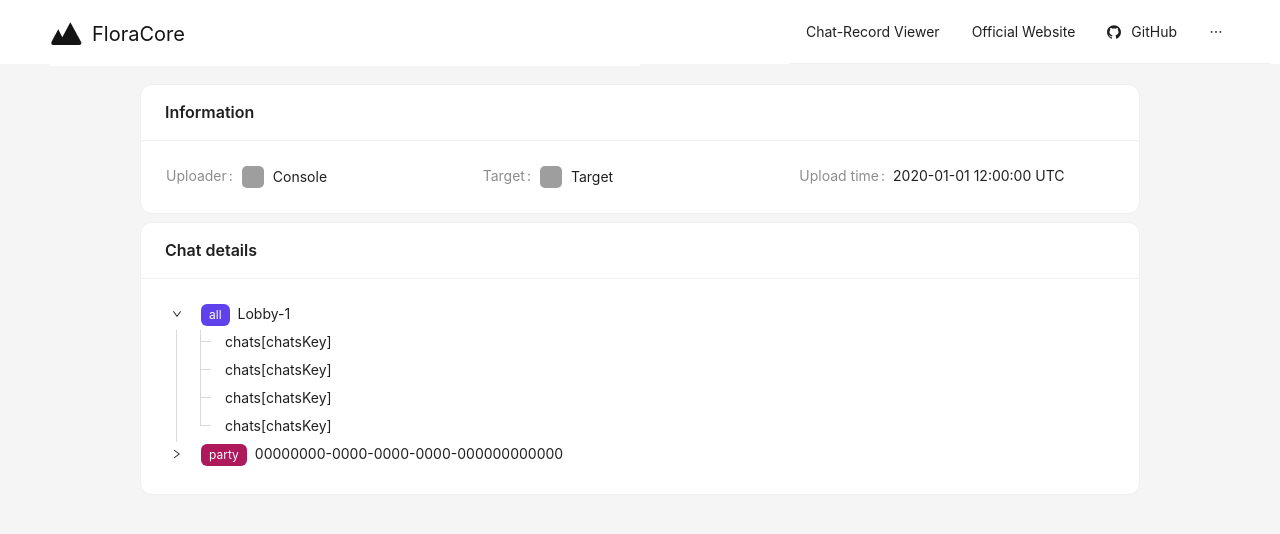
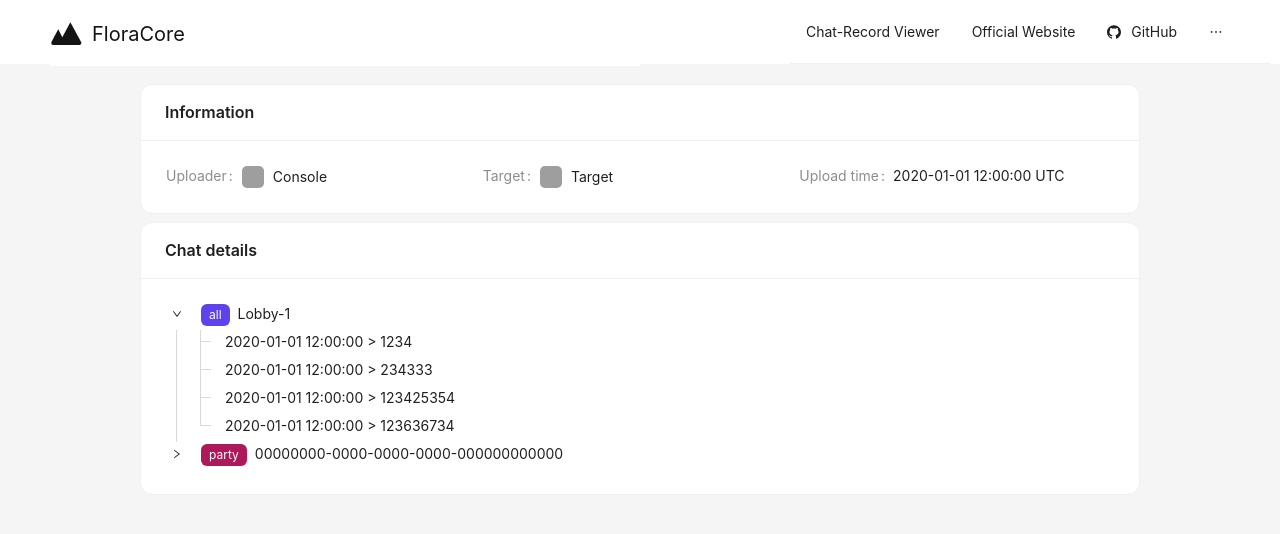
Before and after one commit to FloraCore/ChatWeb, a Next.js app: page /demo in a window 1280 px wide. Both pictures are taken after a click on the element 177 px from the left and 314 px from the top of the page. Shown: the top 534 px of the page. Built offline with nearby package versions, Linux system fonts and the light colour scheme; grey boxes are pictures that could not be loaded.

Commit message:
fixed 'chats[chatsKey]'

```diff
--- a/components/table.tsx
+++ b/components/table.tsx
@@ -59,7 +59,7 @@ export default function ServerTableComponent({data, metadata}: ChatData) {
         let children: DataNode[] = [];
         for (let chatsKey in chats) {
             children.push({
-                title: <div onClick={copyClick}>chats[chatsKey]</div>,
+                title: <div onClick={copyClick}>{chats[chatsKey]}</div>,
                 key: dataKey + " - " + chatsKey
             })
         }
```
